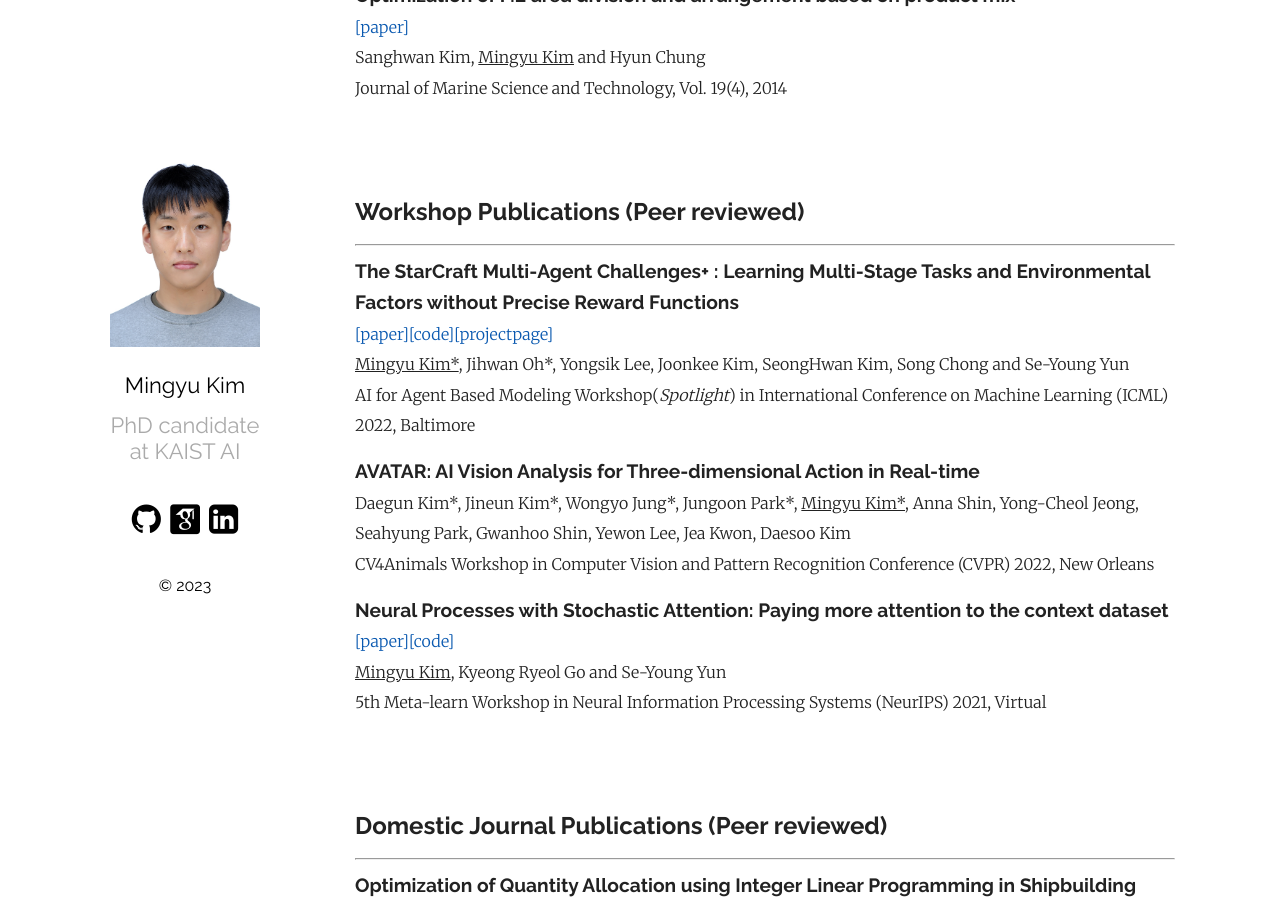
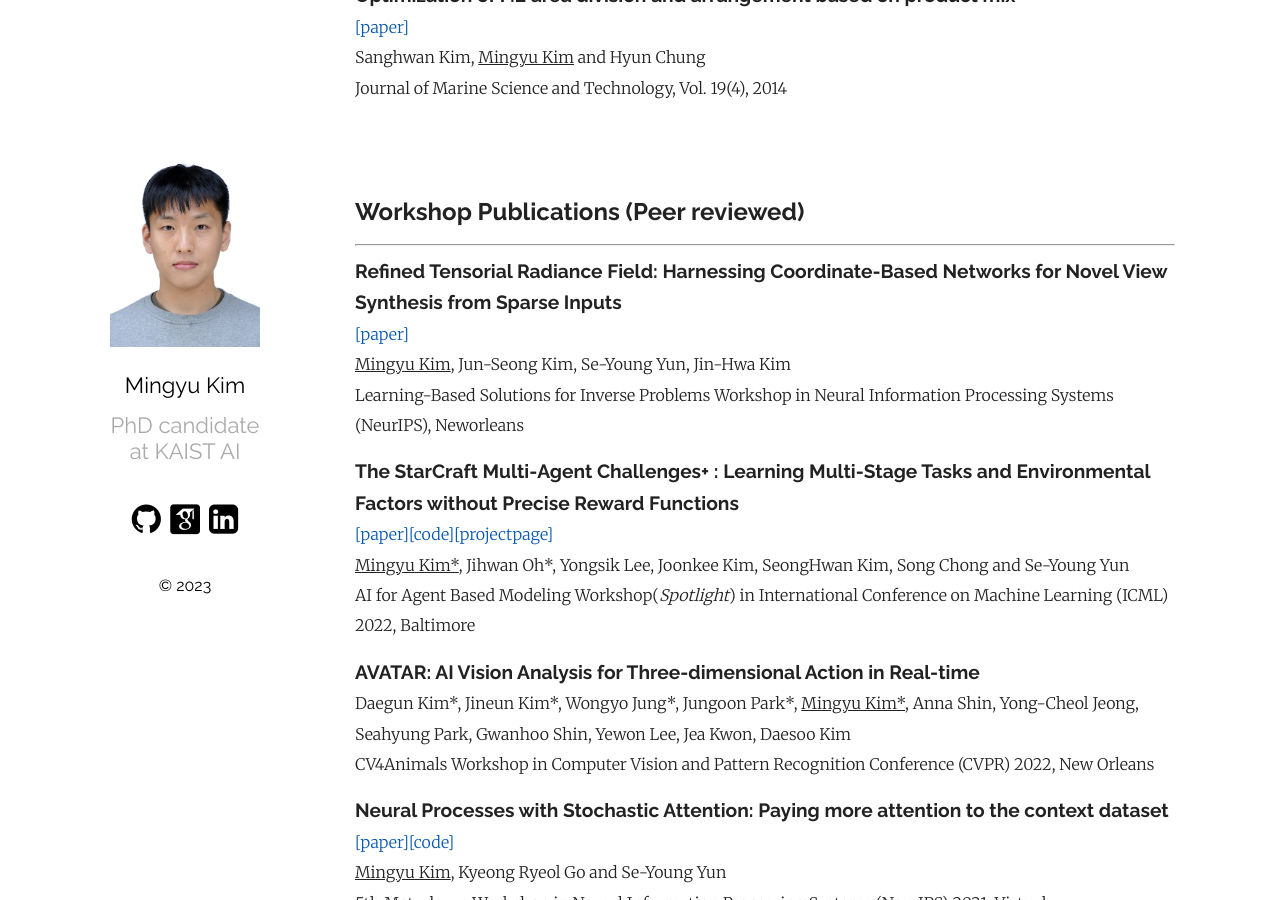
Before and after one commit to MingyuKim87/MingyuKim87.github.io, a Jekyll site: the page built from index.md, in a window 1280 px wide and 900 px high, scrolled down 1941 px. Built offline with Jekyll 4.4.1, drawn with Linux system fonts in a browser that asks for light colours; some web fonts are replaced.

Commit message:
Update index.md

```diff
--- a/index.md
+++ b/index.md
@@ -87,6 +87,11 @@ Journal of Marine Science and Technology, Vol. 19(4), 2014
 ## Workshop Publications (**Peer reviewed**)
 <hr>
 
+**<span style="font-family:Raleway; font-size:1.2em;">Refined Tensorial Radiance Field: Harnessing Coordinate-Based Networks for Novel View Synthesis from Sparse Inputs</span>**
+[[paper]][smac_plus_workshop]
+<U>Mingyu Kim</U>, Jun-Seong Kim, Se-Young Yun, Jin-Hwa Kim
+Learning-Based Solutions for Inverse Problems Workshop in Neural Information Processing Systems (NeurIPS), Neworleans
+
 **<span style="font-family:Raleway; font-size:1.2em;">The StarCraft Multi-Agent Challenges+ : Learning Multi-Stage Tasks and Environmental Factors without Precise Reward Functions</span>**
 [[paper]][smac_plus_workshop][[code]][smac_exp_code][[projectpage]][smac_exp_project]
 <U>Mingyu Kim*</U>, Jihwan Oh\*, Yongsik Lee, Joonkee Kim, SeongHwan Kim, Song Chong and Se-Young Yun
```
